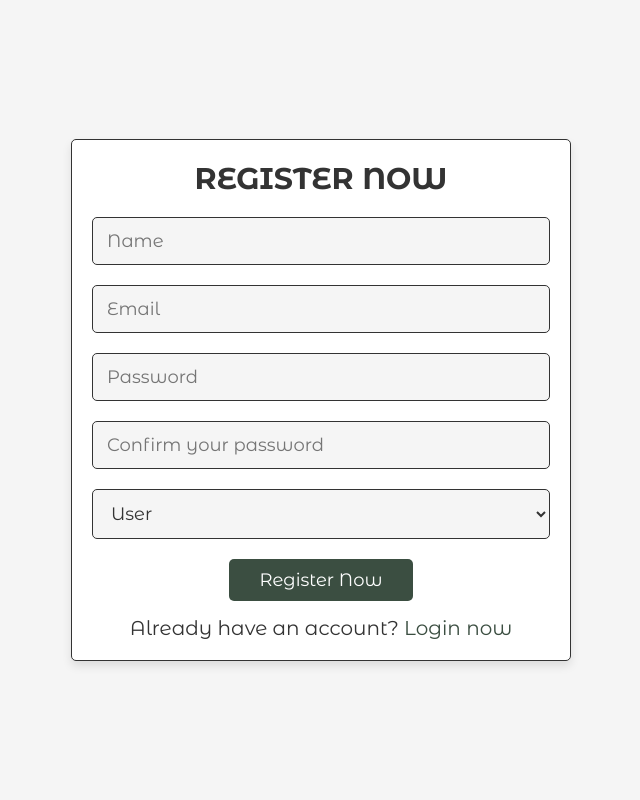
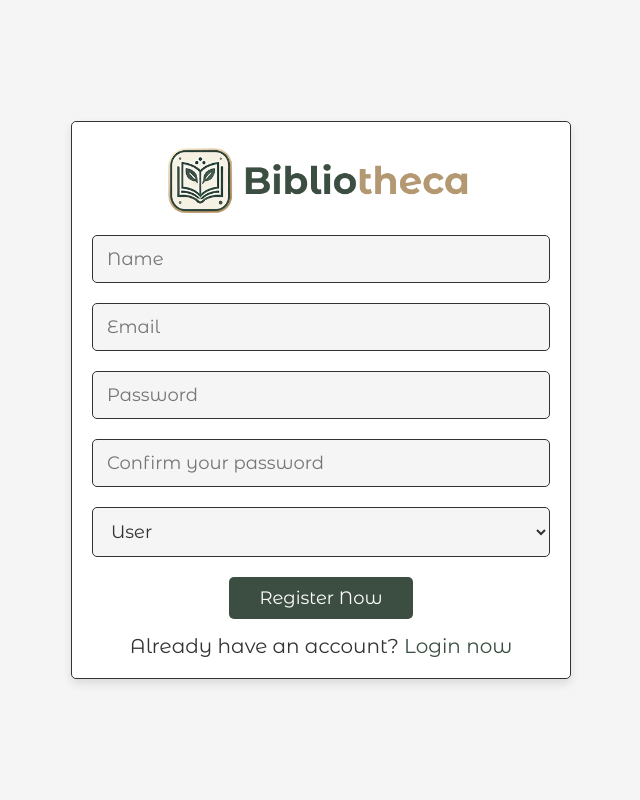
Before and after one commit to RockPockx/bookstore-website, a PHP site: page /register.php in a window 1280 px wide. Shown: the whole page, without its empty margins (319-959 px from the left). Run offline with PHP 8.4, Linux system fonts and the light colour scheme.

Commit message:
feat: added favicon

```diff
--- a/project/about.php
+++ b/project/about.php
@@ -18,6 +18,7 @@ if(!isset($user_id)){
    <meta charset="UTF-8">
    <meta http-equiv="X-UA-Compatible" content="IE=edge">
    <meta name="viewport" content="width=device-width, initial-scale=1.0">
+   <link rel="icon" type="image/x-icon" href="images/bibliotheca-favicon.png">
    <title>About</title>
 
    <!-- font awesome cdn link  -->
--- a/project/admin_contacts.php
+++ b/project/admin_contacts.php
@@ -24,6 +24,7 @@ if(isset($_GET['delete'])){
    <meta charset="UTF-8">
    <meta http-equiv="X-UA-Compatible" content="IE=edge">
    <meta name="viewport" content="width=device-width, initial-scale=1.0">
+   <link rel="icon" type="image/x-icon" href="images/bibliotheca-favicon.png">
    <title>Messages | AdminPanel</title>
 
    <!-- font awesome cdn link  -->
--- a/project/admin_orders.php
+++ b/project/admin_orders.php
@@ -33,6 +33,7 @@ if(isset($_GET['delete'])){
    <meta charset="UTF-8">
    <meta http-equiv="X-UA-Compatible" content="IE=edge">
    <meta name="viewport" content="width=device-width, initial-scale=1.0">
+   <link rel="icon" type="image/x-icon" href="images/bibliotheca-favicon.png">
    <title>Orders | AdminPanel</title>
 
    <!-- font awesome cdn link  -->
@@ -48,7 +49,7 @@ if(isset($_GET['delete'])){
 
 <section class="orders">
 
-   <h1 class="title">placed orders</h1>
+   <h1 class="title">Placed orders</h1>
 
    <div class="box-container">
       <?php
--- a/project/admin_page.php
+++ b/project/admin_page.php
@@ -18,6 +18,7 @@ if(!isset($admin_id)){
    <meta charset="UTF-8">
    <meta http-equiv="X-UA-Compatible" content="IE=edge">
    <meta name="viewport" content="width=device-width, initial-scale=1.0">
+   <link rel="icon" type="image/x-icon" href="images/bibliotheca-favicon.png">
    <title>Bibliotheca AdminPanel</title>
 
    <!-- font awesome cdn link  -->
--- a/project/admin_products.php
+++ b/project/admin_products.php
@@ -84,6 +84,7 @@ if(isset($_POST['update_product'])){
    <meta charset="UTF-8">
    <meta http-equiv="X-UA-Compatible" content="IE=edge">
    <meta name="viewport" content="width=device-width, initial-scale=1.0">
+   <link rel="icon" type="image/x-icon" href="images/bibliotheca-favicon.png">
    <title>Products | AdminPanel</title>
 
    <!-- font awesome cdn link  -->
--- a/project/admin_users.php
+++ b/project/admin_users.php
@@ -24,6 +24,7 @@ if(isset($_GET['delete'])){
    <meta charset="UTF-8">
    <meta http-equiv="X-UA-Compatible" content="IE=edge">
    <meta name="viewport" content="width=device-width, initial-scale=1.0">
+   <link rel="icon" type="image/x-icon" href="images/bibliotheca-favicon.png">
    <title>Users | AdminPanel</title>
 
    <!-- font awesome cdn link  -->
--- a/project/cart.php
+++ b/project/cart.php
@@ -36,6 +36,7 @@ if(isset($_GET['delete_all'])){
    <meta charset="UTF-8">
    <meta http-equiv="X-UA-Compatible" content="IE=edge">
    <meta name="viewport" content="width=device-width, initial-scale=1.0">
+   <link rel="icon" type="image/x-icon" href="images/bibliotheca-favicon.png">
    <title>Cart</title>
 
    <!-- font awesome cdn link  -->
@@ -56,7 +57,7 @@ if(isset($_GET['delete_all'])){
 
 <section class="shopping-cart">
 
-   <h1 class="title">products added</h1>
+   <h1 class="title">Products added</h1>
 
    <div class="box-container">
       <?php
--- a/project/checkout.php
+++ b/project/checkout.php
@@ -57,6 +57,7 @@ if(isset($_POST['order_btn'])){
    <meta charset="UTF-8">
    <meta http-equiv="X-UA-Compatible" content="IE=edge">
    <meta name="viewport" content="width=device-width, initial-scale=1.0">
+   <link rel="icon" type="image/x-icon" href="images/bibliotheca-favicon.png">
    <title>Checkout</title>
 
    <!-- font awesome cdn link  -->
--- a/project/contact.php
+++ b/project/contact.php
@@ -36,6 +36,7 @@ if(isset($_POST['send'])){
    <meta charset="UTF-8">
    <meta http-equiv="X-UA-Compatible" content="IE=edge">
    <meta name="viewport" content="width=device-width, initial-scale=1.0">
+   <link rel="icon" type="image/x-icon" href="images/bibliotheca-favicon.png">
    <title>Contact</title>
 
    <!-- font awesome cdn link  -->
@@ -50,7 +51,7 @@ if(isset($_POST['send'])){
 <?php include 'header.php'; ?>
 
 <div class="heading">
-   <h3>contact us</h3>
+   <h3>Contact us</h3>
    <p> <a href="home.php">Home</a> / Contact </p>
 </div>
 
--- a/project/home.php
+++ b/project/home.php
@@ -36,6 +36,7 @@ if(isset($_POST['add_to_cart'])){
    <meta charset="UTF-8">
    <meta http-equiv="X-UA-Compatible" content="IE=edge">
    <meta name="viewport" content="width=device-width, initial-scale=1.0">
+   <link rel="icon" type="image/x-icon" href="images/bibliotheca-favicon.png">
    <title>Bibliotheca</title>
 
    <!-- font awesome cdn link  -->
--- a/project/login.php
+++ b/project/login.php
@@ -44,6 +44,7 @@ if(isset($_POST['submit'])){
    <meta charset="UTF-8">
    <meta http-equiv="X-UA-Compatible" content="IE=edge">
    <meta name="viewport" content="width=device-width, initial-scale=1.0">
+   <link rel="icon" type="image/x-icon" href="images/bibliotheca-favicon.png">
    <title>Log In</title>
 
    <!-- font awesome cdn link  -->
--- a/project/orders.php
+++ b/project/orders.php
@@ -18,6 +18,7 @@ if(!isset($user_id)){
    <meta charset="UTF-8">
    <meta http-equiv="X-UA-Compatible" content="IE=edge">
    <meta name="viewport" content="width=device-width, initial-scale=1.0">
+   <link rel="icon" type="image/x-icon" href="images/bibliotheca-favicon.png">
    <title>Orders</title>
 
    <!-- font awesome cdn link  -->
--- a/project/register.php
+++ b/project/register.php
@@ -34,7 +34,8 @@ if(isset($_POST['submit'])){
    <meta charset="UTF-8">
    <meta http-equiv="X-UA-Compatible" content="IE=edge">
    <meta name="viewport" content="width=device-width, initial-scale=1.0">
-   <title>register</title>
+   <link rel="icon" type="image/x-icon" href="images/bibliotheca-favicon.png">
+   <title>Register</title>
 
    <!-- font awesome cdn link  -->
    <link rel="stylesheet" href="https://cdnjs.cloudflare.com/ajax/libs/font-awesome/6.0.0/css/all.min.css">
@@ -63,7 +64,7 @@ if(isset($message)){
 <div class="form-container">
 
    <form action="" method="post">
-      <h3>register now</h3>
+      <img src="images/logo.png" alt="Bibliotheca" width="320" height="80">
       <input type="text" name="name" placeholder="Name" required class="box">
       <input type="email" name="email" placeholder="Email" required class="box">
       <input type="password" name="password" placeholder="Password" required class="box">
--- a/project/search_page.php
+++ b/project/search_page.php
@@ -36,6 +36,7 @@ if(isset($_POST['add_to_cart'])){
    <meta charset="UTF-8">
    <meta http-equiv="X-UA-Compatible" content="IE=edge">
    <meta name="viewport" content="width=device-width, initial-scale=1.0">
+   <link rel="icon" type="image/x-icon" href="images/bibliotheca-favicon.png">
    <title>Search</title>
 
    <!-- font awesome cdn link  -->
--- a/project/shop.php
+++ b/project/shop.php
@@ -36,6 +36,7 @@ if(isset($_POST['add_to_cart'])){
    <meta charset="UTF-8">
    <meta http-equiv="X-UA-Compatible" content="IE=edge">
    <meta name="viewport" content="width=device-width, initial-scale=1.0">
+   <link rel="icon" type="image/x-icon" href="images/bibliotheca-favicon.png">
    <title>Shop</title>
 
    <!-- font awesome cdn link  -->
```
